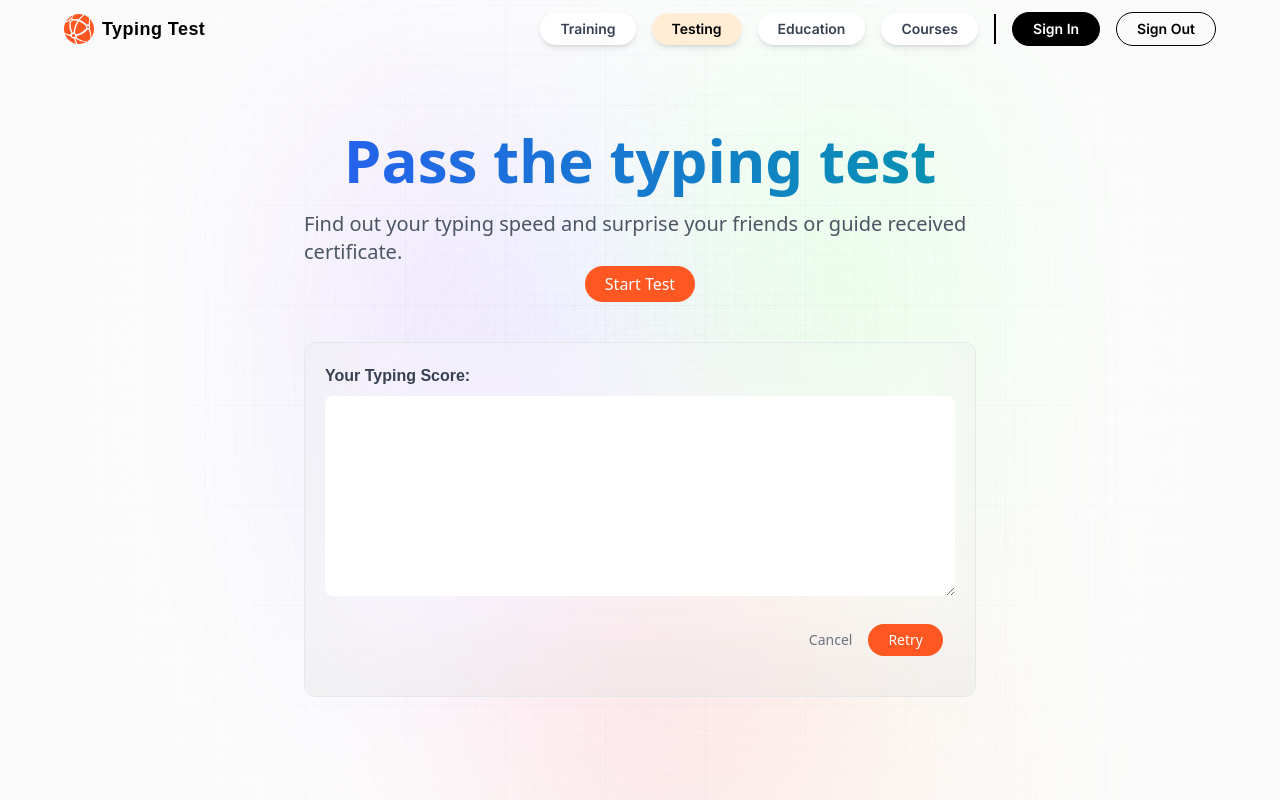
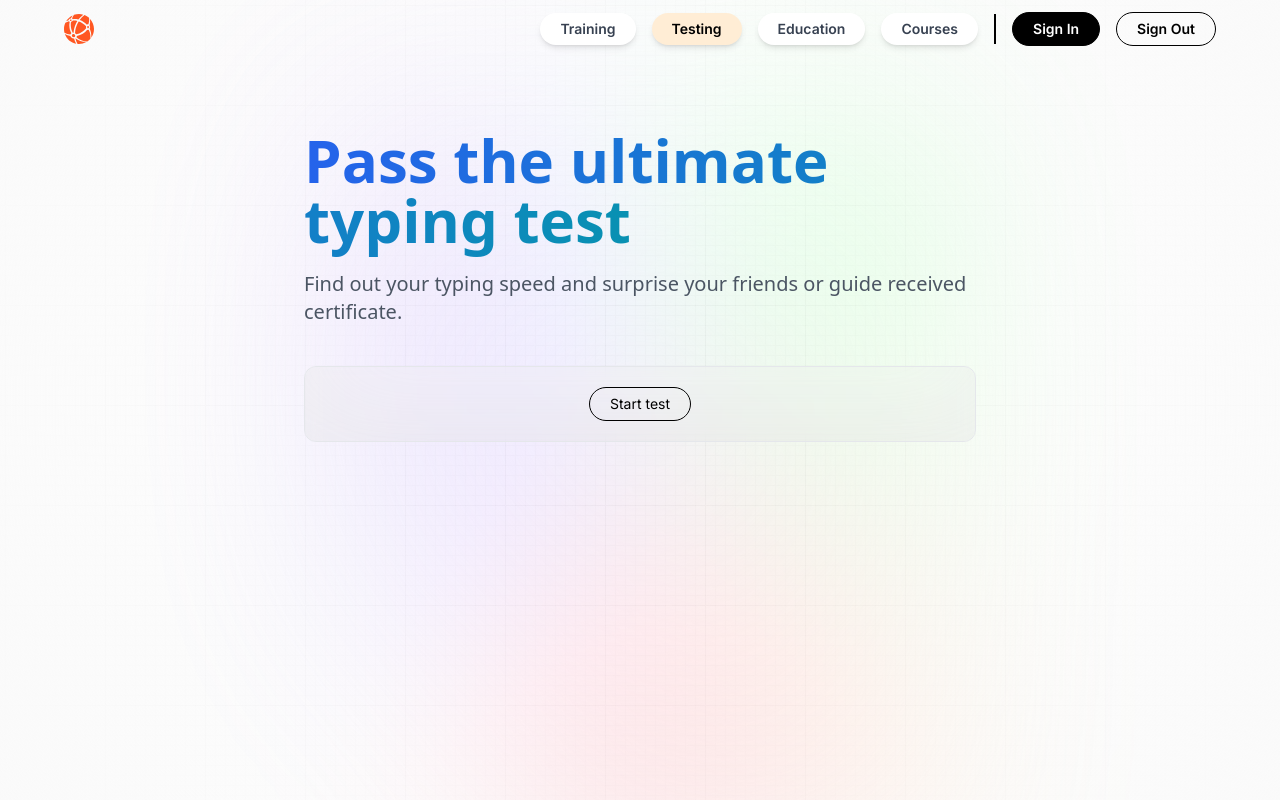
Before and after one commit to greybirbroman/typing-test, a Next.js app: page /testing in a window 1280 px wide. Built offline with nearby package versions, Linux system fonts and the light colour scheme.

Commit message:
add logic for typing test

```diff
--- a/app/testing/page.jsx
+++ b/app/testing/page.jsx
@@ -1,10 +1,80 @@
-import React from 'react'
-import Form from'../../components/Form'
+'use client';
+
+import { useState, useEffect } from 'react';
+import Form from '../../components/Form';
 
 const Testing = () => {
+  const [testText, setTestText] = useState('');
+  const [currentIndex, setCurrentIndex] = useState(0);
+  const [isCorrect, setIsCorrect] = useState([]);
+  const [startTime, setStartTime] = useState(null);
+  const [endTime, setEndTime] = useState(null);
+  const [isStartTest, setIsStartTest] = useState(false);
+  const [typingSpeed, setTypingSpeed] = useState(0);
+  const [typingAccuracy, setTypingAccuracy] = useState(100)
+  const [numberOfIncorrectCharacters, setNumberOfIncorrectCharacters] = useState(0);
+
+
+  const handleStartTest = async () => {
+    try {
+      const response = await fetch('https://baconipsum.com/api/?type=all-meat');
+      const data = await response.json();
+      const generatedText = 'Your test text goes here';
+      setTestText(generatedText);
+      setCurrentIndex(0);
+      setIsCorrect(Array(generatedText.length).fill(false));
+      setNumberOfIncorrectCharacters(0)
+      setTypingAccuracy(100)
+      setTypingSpeed(0);
+      setStartTime(Date.now());
+      setIsStartTest(true);
+    } catch (error) {
+      console.error('Error fetching text:', error);
+    }
+  };
+
+  useEffect(() => {
+    if (currentIndex === testText.length && isStartTest) {
+      setEndTime(Date.now());
+    }
+    if(isStartTest) {
+        setTypingSpeed(calculateTypingSpeed());
+        setTypingAccuracy(calculateTypingAccuracy())
+    }
+  }, [isStartTest, currentIndex, testText]);
+
+
+  function calculateTypingSpeed() {
+    const numberOfCorrectCharacters = isCorrect.filter((correct) => correct).length;
+    const totalTimeInSeconds = (Date.now() - startTime) / 1000;
+    const typingSpeed = (numberOfCorrectCharacters / totalTimeInSeconds) * 60;
+    return typingSpeed.toFixed(0); // Округляем до целого числа
+  }
+
+
+
+  function calculateTypingAccuracy() {
+    const totalCharacters = testText.length;
+    const accuracy = (numberOfIncorrectCharacters / totalCharacters) * 100;
+    return (100 - accuracy).toFixed(1);
+  }
+
   return (
-   <Form />
-  )
-}
+    <Form
+      testText={testText}
+      typingSpeed={typingSpeed}
+      typingAccuracy={typingAccuracy}
+      onStartTest={handleStartTest}
+      onRetryTest={handleStartTest}
+      isCorrect={isCorrect}
+      setIsCorrect={setIsCorrect}
+      setCurrentIndex={setCurrentIndex}
+      setNumberOfIncorrectCharacters={setNumberOfIncorrectCharacters}
+      currentIndex={currentIndex}
+      isStartTest={isStartTest}
+      setIsStartTest={setIsStartTest}
+    />
+  );
+};
 
-export default Testing
+export default Testing;
--- a/components/Form.jsx
+++ b/components/Form.jsx
@@ -1,35 +1,164 @@
+'use client';
 import Link from 'next/link';
 
-const Form = ({ typingSpeed, typingAccuracy, handleSubmit, onRetry }) => {
+import { useRef, useState } from 'react';
+
+const Form = ({
+  testText,
+  typingSpeed,
+  typingAccuracy,
+  onStartTest,
+  initialAccuracy,
+  isCorrect,
+  setIsCorrect,
+  setCurrentIndex,
+  setNumberOfIncorrectCharacters,
+  currentIndex,
+  isStartTest,
+  setIsStartTest,
+}) => {
+  const formRef = useRef(null);
+  const [isFormSubmited, setIsFormSubmited] = useState(false);
+
+  const handleSubmit = () => {
+    setIsFormSubmited(true);
+    setIsStartTest(false);
+    console.log(typingAccuracy);
+    console.log(typingSpeed);
+  };
+
+  const handleKeyDown = (event) => {
+    const pressedKey = event.key;
+    const isShiftKey = event.shiftKey;
+
+    const currentChar = testText[currentIndex];
+    if (
+      pressedKey === currentChar ||
+      (isShiftKey && pressedKey.toLowerCase() === currentChar.toLowerCase())
+    ) {
+      setIsCorrect((prevIsCorrect) => {
+        const updatedIsCorrect = [...prevIsCorrect];
+        updatedIsCorrect[currentIndex] = true;
+        return updatedIsCorrect;
+      });
+      setCurrentIndex((prevIndex) => prevIndex + 1); // Переходим к следующему символу
+    } else {
+      setIsCorrect((prevIsCorrect) => {
+        const updatedIsCorrect = [...prevIsCorrect];
+        updatedIsCorrect[currentIndex] = false;
+        return updatedIsCorrect;
+      });
+      if (!isShiftKey) {
+        setNumberOfIncorrectCharacters((prevCount) => prevCount + 1); // Увеличиваем счетчик неправильных нажатий
+      }
+    }
+    if (currentIndex === testText.length - 1) {
+      handleSubmit();
+    }
+  };
+
   return (
     <section className='w-full max-w-full flex-center flex-col'>
-      <h1 className='head_text text-left'>
-        <span className='blue_gradient'>Pass the typing test</span>
+      <h1 className='head_text text-left max-w-2xl'>
+        <span className='blue_gradient'>
+          {isFormSubmited ? 'Congratulations!!!' : 'Pass the ultimate typing test'}
+        </span>
       </h1>
       <p className='desc text-left max-w-md'>
-        Find out your typing speed and surprise your friends or guide received
-        certificate.
+        {isFormSubmited
+          ? 'Nice try! You are almost certified.'
+          : 'Find out your typing speed and surprise your friends or guide received certificate.'}
       </p>
-      <button type='button' className='bg-primary-orange px-5 py-1.5 rounded-full text-white hover:bg-orange-500'>Start Test</button>
-      <form className='mt-10 w-full max-w-2xl flex flex-col gap-7 glassmorphism' onSubmit={handleSubmit}>
-        <label>
-          <span className='font-satoshi font-semibold text-base text-gray-700'>
-            Your Typing Score: {typingSpeed} {typingAccuracy}
+
+      <form
+        ref={formRef}
+        onFocus={() => formRef.current.focus()}
+        className='mt-10 w-full max-w-2xl flex flex-col gap-7 glassmorphism outline-none'
+        onKeyDown={handleKeyDown}
+        onSubmit={handleSubmit}
+        tabIndex={0}
+      >
+        {!isStartTest && (
+          <button
+            type='button'
+            className='outline_btn w-fit self-center'
+            onClick={onStartTest}
+          >
+           {isFormSubmited ? 'Retry' : 'Start test'}
+          </button>
+        )}
+        {isStartTest && (
+          <>
+            <div className='flex gap-5 font-bold'>
+              <span className=' text-cyan-700 shadow-md rounded-full py-2 px-5 bg-white'>
+                Speed: {typingSpeed} с/мин{' '}
               </span>
-          <textarea className='form_textarea' />
-        </label>
+              <span
+                className={`${
+                  typingAccuracy < 70 ? 'text-red-500' : 'text-green-700'
+                } shadow-md rounded-full py-2 px-5 bg-white`} // Демотивируем, если точность упала ниже 70% :)
+              >
+                Accuracy: {typingAccuracy} %
+              </span>
+            </div>
+          </>
+        )}
+        {isStartTest ? (
+          <div className='text-[21px] leading-[32px] font-bold text-gray-700 mt-[20px] font-inter'>
+            {testText.split('').map((char, charIndex) => {
+              const isCurrentChar = charIndex === currentIndex;
+              const isCorrectChar = isCorrect[charIndex];
+
+              let classNames = '';
+
+              if (isCurrentChar && !isCorrectChar) {
+                classNames = 'bg-red-500 text-white rounded-sm px-1';
+              } else if (charIndex < currentIndex) {
+                classNames = 'text-green-500';
+              }
+              return (
+                <span key={charIndex} className={classNames}>
+                  {char}
+                </span>
+              );
+            })}
+          </div>
+        ) : (
+          isFormSubmited && (
+            <div className='flex flex-col gap-3 items-center'>
+              <h3 className='green_gradient font-bold text-[40px]'>
+                Final Results
+              </h3>
+              <div className='flex gap-5 font-semibold'>
+                <span className=' text-cyan-700 shadow-md rounded-full py-2 px-5'>
+                  Speed: {typingSpeed} с/мин{' '}
+                </span>
+                <span
+                  className={`${
+                    typingAccuracy < 70 ? 'text-red-500' : 'text-green-700'
+                  } shadow-md rounded-full py-2 px-5`} // Демотивируем, если точность упала ниже 70% :)
+                >
+                  Accuracy: {typingAccuracy} %
+                </span>
+              </div>
+            </div>
+          )
+        )}
+
+        {isStartTest && (
           <div className='flex-end mx-3 mb-5 gap-4'>
             <Link href='/' className='text-gray-500 text-sm'>
               Cancel
             </Link>
             <button
               type='button'
-          className='px-5 py-1.5 text-sm bg-primary-orange rounded-full text-white hover:bg-orange-500'
-          onClick={onRetry}
+              className='px-5 py-1.5 text-sm border border-primary-orange rounded-full text-gray-700 hover:bg-orange-500 font-semibold'
+              onClick={onStartTest}
             >
               Retry
             </button>
           </div>
+        )}
       </form>
     </section>
   );
--- a/components/Nav.jsx
+++ b/components/Nav.jsx
@@ -1,8 +1,6 @@
 'use client';
-
 import Link from 'next/link';
 import Image from 'next/image';
-import { useState, useEffect } from 'react';
 import { usePathname } from 'next/navigation';
 
 const Nav = () => {
@@ -18,7 +16,6 @@ const Nav = () => {
           height={30}
           className='object-contain'
         />
-        <p className='sm:flex hidden logo_text'>Typing Test</p>
       </Link>
       <div className='md:flex hidden items-center gap-4 font-semibold text-gray-700'>
         <Link
--- a/styles/globals.css
+++ b/styles/globals.css
@@ -130,15 +130,6 @@
   @apply mt-16 mx-auto w-full max-w-xl flex justify-center items-center flex-col gap-2;
 }
 
-/* Form Component */
-.form_textarea {
-  @apply w-full flex rounded-lg min-h-[200px] mt-2 p-3 text-sm text-gray-500 outline-0;
-}
-
-.form_input {
-  @apply w-full flex rounded-lg mt-2 p-3 text-sm text-gray-500 outline-0;
-}
-
 /* Nav Component */
 .logo_text {
   @apply max-sm:hidden font-satoshi font-semibold text-lg text-black tracking-wide;
```
Lines whose indentation alone changed are shown as unchanged.
